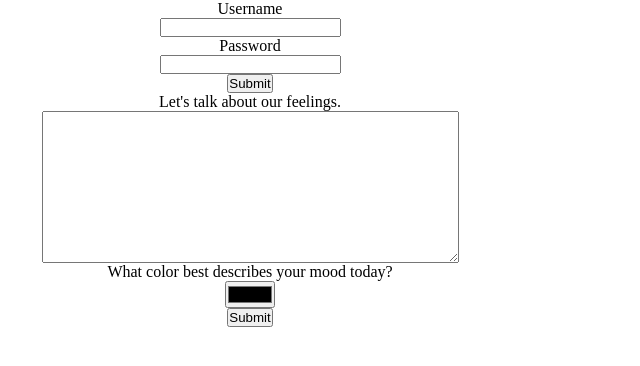
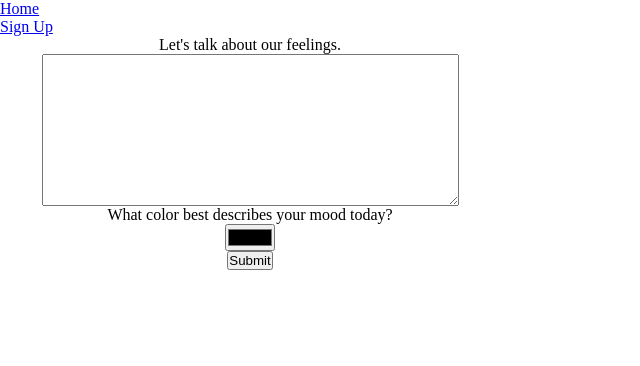
Before and after one commit to AliceWeng/Hello-World, a React (Create React App) app: page /moods/new in a window 1280 px wide. Shown: the top 366 px of the page, without its empty margins (0-640 px from the left). Built offline with nearby package versions, Linux system fonts and the light colour scheme.

Commit message:
installed react-router-dom to frontend

```diff
--- a/package.json
+++ b/package.json
@@ -8,6 +8,7 @@
     "@testing-library/user-event": "^13.5.0",
     "react": "^18.2.0",
     "react-dom": "^18.2.0",
+    "react-router-dom": "^6.8.1",
     "react-scripts": "5.0.1",
     "web-vitals": "^2.1.4"
   },
--- a/public/index.html
+++ b/public/index.html
@@ -24,7 +24,7 @@
       work correctly both with client-side routing and a non-root public URL.
       Learn how to configure a non-root public URL by running `npm run build`.
     -->
-    <title>React App</title>
+    <title>Hello World</title>
   </head>
   <body>
     <noscript>You need to enable JavaScript to run this app.</noscript>
--- a/src/App.js
+++ b/src/App.js
@@ -1,3 +1,4 @@
+import {BrowserRouter as Router, Routes, Route, Link } from "react-router-dom";
 import "./App.css";
 import SignUpForm from "./Components/SignUpForm";
 import MoodForm from "./Components/MoodForm";
@@ -5,8 +6,22 @@ import MoodForm from "./Components/MoodForm";
 function App() {
   return (
     <div>
-      <SignUpForm/>
-      <MoodForm/>
+      <Router>
+        <nav>
+          <ul>
+            <li>
+              <Link to="/">Home</Link>
+            </li>
+            <li>
+              <Link to="/signup">Sign Up</Link>
+            </li>
+          </ul>
+        </nav>
+        <Routes>
+          <Route path="/moods/new" element={<MoodForm/>}/>
+          <Route path="/signup" element={<SignUpForm/>}/>
+        </Routes>
+      </Router>
     </div>
   );
 }
--- a/src/Components/MoodForm.jsx
+++ b/src/Components/MoodForm.jsx
@@ -2,7 +2,7 @@ import "../App.css";
 
 function MoodForm() {
     const handleSubmit = e => {
-
+        e.preventDefault();
     }
 
     return (
```
Also changed, not shown: 1 other file (tests, documents, lock files or other folders).
